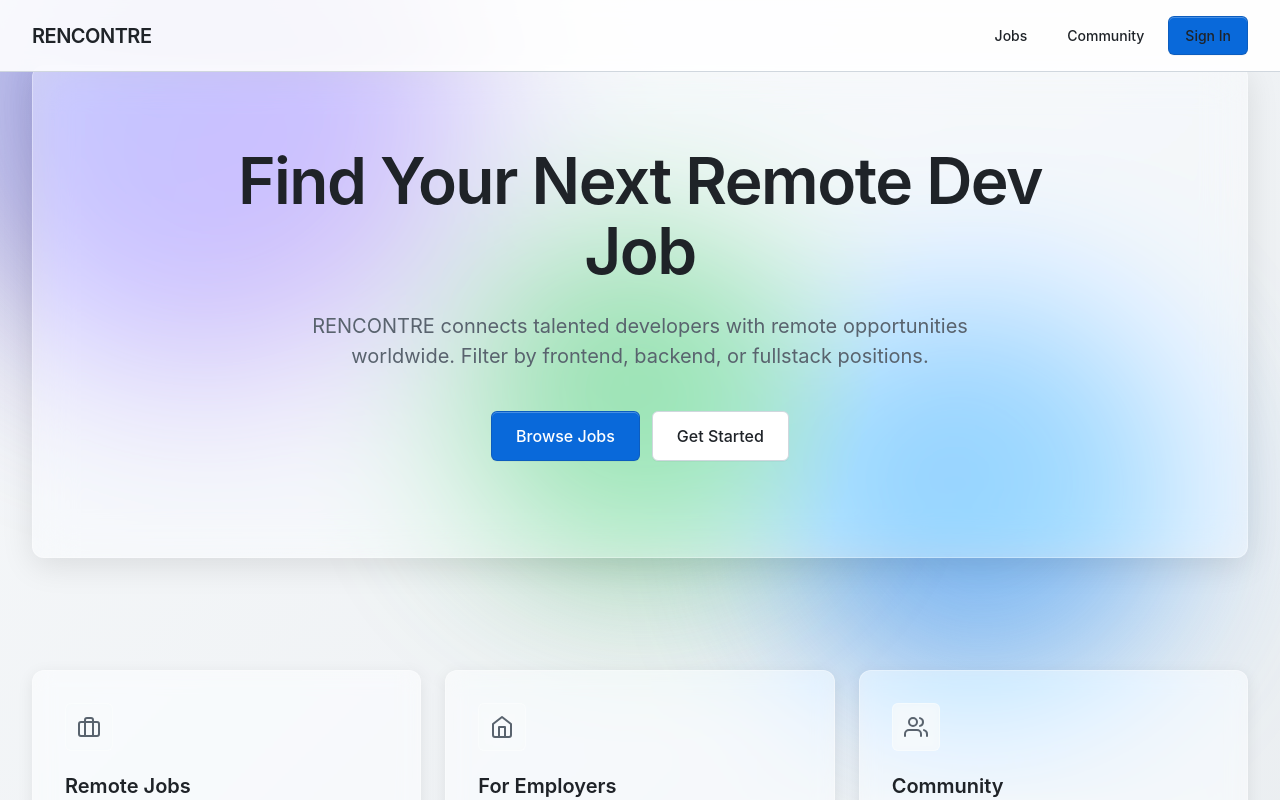
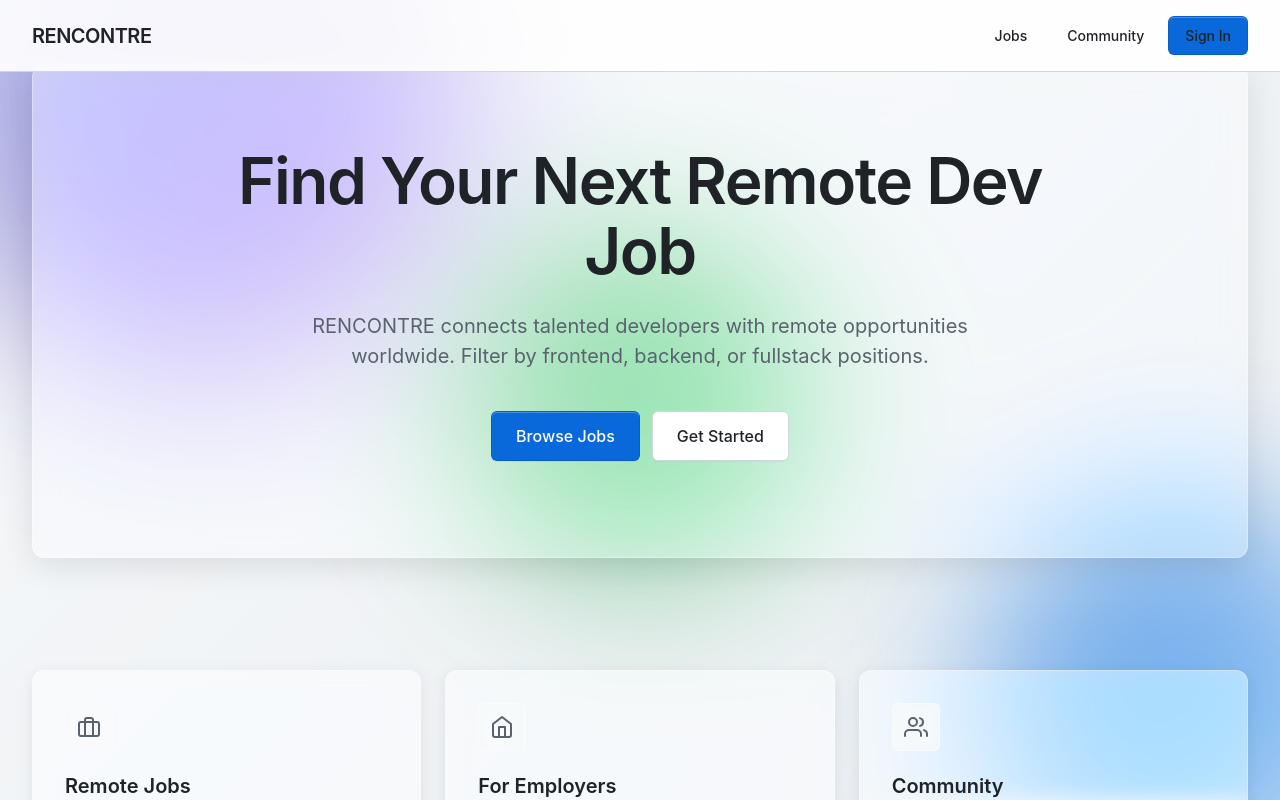
Before and after one commit to HugoChambert/RENCONTRE, a React (Vite) app: page / in a window 1280 px wide. Shown: the top 800 px of the page. Built offline with nearby package versions, Linux system fonts and the light colour scheme; no server answers.

Commit message:
Updated HomePage.tsx

```diff
--- a/src/pages/HomePage.tsx
+++ b/src/pages/HomePage.tsx
@@ -28,13 +28,13 @@ export const HomePage = () => {
         <div
           className="gradient-orb orb-1"
           style={{
-            transform: `translate(calc(-50% + ${mousePosition.x * 0.03}px), calc(-50% + ${mousePosition.y * 0.03}px))`
+            transform: `translate(${mousePosition.x * 0.05}px, ${mousePosition.y * 0.05}px)`
           }}
         ></div>
         <div
           className="gradient-orb orb-2"
           style={{
-            transform: `translate(calc(-50% + ${mousePosition.x * -0.02}px), calc(-50% + ${mousePosition.y * -0.02}px))`
+            transform: `translate(${mousePosition.x * -0.03}px, ${mousePosition.y * -0.03}px)`
           }}
         ></div>
         <div
```
